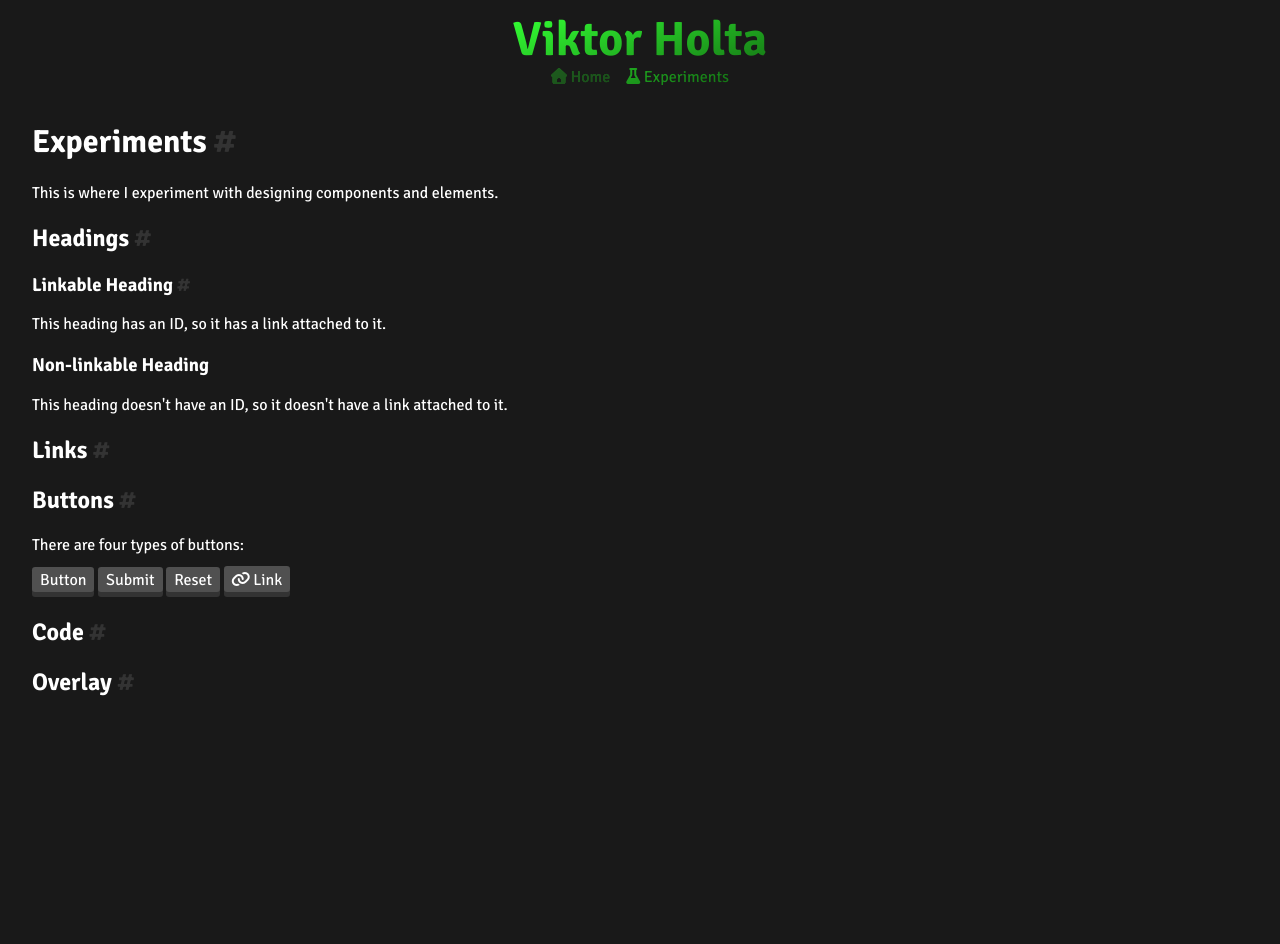
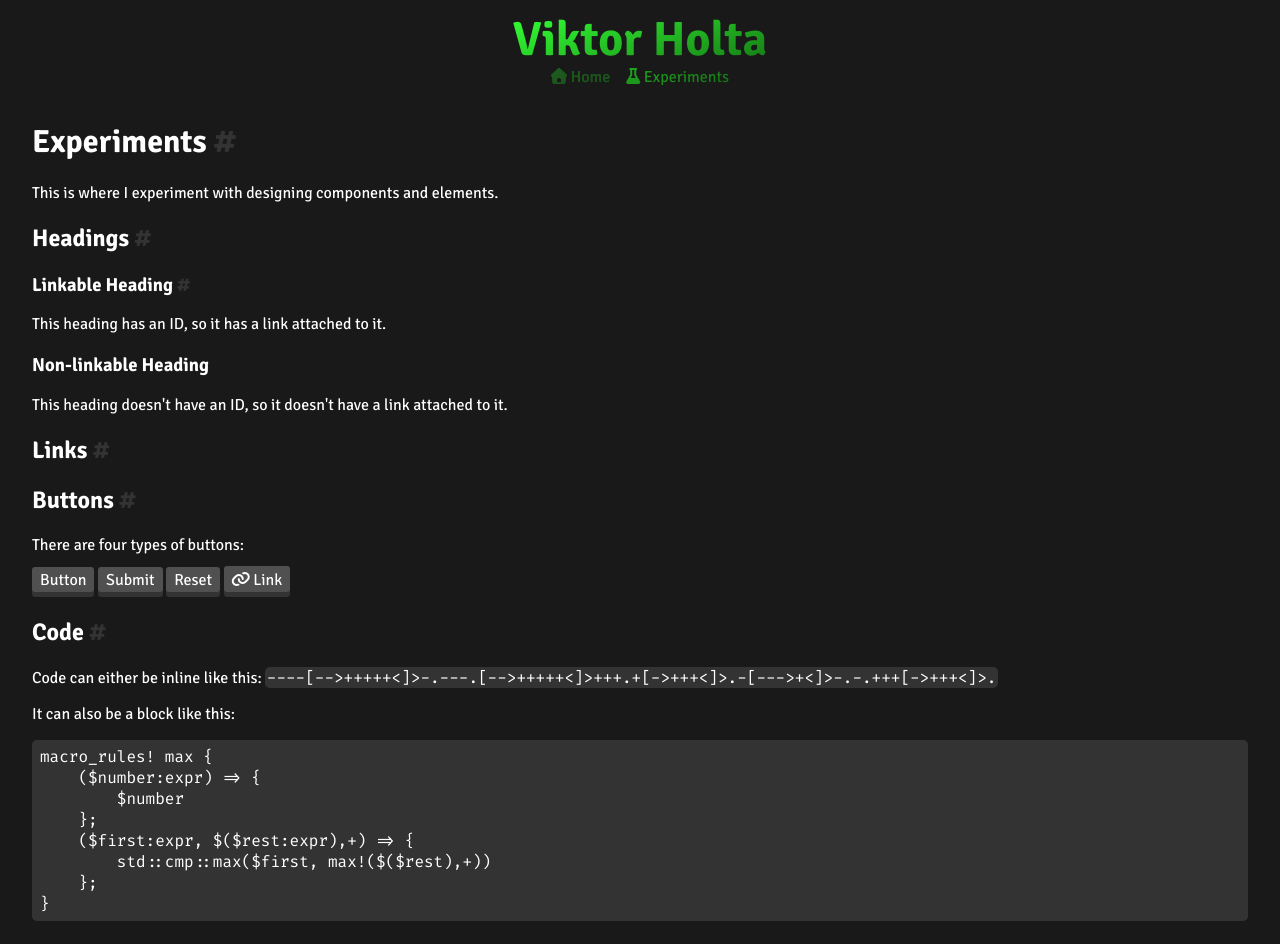
Before and after one commit to parslie/parslie.github.io, a SvelteKit app: page /experiments in a window 1280 px wide. Shown: the top 944 px of the page. Before the commit the page ends 800 px from the top, so only its background shows below. Built offline with nearby package versions, Linux system fonts and the light colour scheme.

Commit message:
Create code component

```diff
--- /dev/null
+++ b/src/lib/components/Code.svelte
@@ -0,0 +1,46 @@
+<script lang="ts">
+	type CodeProps = {
+		content: string;
+		disableLigatures?: boolean;
+		isBlock?: boolean;
+	};
+
+	const { content, disableLigatures, isBlock }: CodeProps = $props();
+
+	const trimmedContent = $derived(content.replace(/^[ \t]*\n/, "").replace(/\n[ \t]*$/, ""));
+</script>
+
+{#if isBlock}
+	<pre class={["block", disableLigatures && "no-ligatures"]}><code>{trimmedContent}</code></pre>
+{:else}
+	<code class={["inline", disableLigatures && "no-ligatures"]}>{content}</code>
+{/if}
+
+<style lang="scss">
+	@use "$lib/styles/color";
+
+	.block,
+	.inline {
+		border-radius: 0.3rem;
+		background-color: color.$gray;
+		font-family: "Fira Code", monospace;
+		overflow: scroll;
+
+		&.no-ligatures {
+			font-variant-ligatures: none;
+		}
+	}
+
+	.inline {
+		padding: 0 0.1rem;
+	}
+
+	.block {
+		padding: 0.4rem 0.5rem;
+
+		code {
+			padding: 0;
+			font-family: inherit;
+		}
+	}
+</style>
--- a/src/routes/experiments/+page.svelte
+++ b/src/routes/experiments/+page.svelte
@@ -1,6 +1,7 @@
 <script lang="ts">
 	import { resolve } from "$app/paths";
 	import Button from "$lib/components/Button.svelte";
+	import Code from "$lib/components/Code.svelte";
 	import Heading from "$lib/components/Heading.svelte";
 	import PageHead from "$lib/components/PageHead.svelte";
 </script>
@@ -30,5 +31,24 @@
 </div>
 
 <Heading level={2} content="Code" />
+<p>
+	Code can either be inline like this:
+	<Code
+		disableLigatures
+		content="----[-->+++++<]>-.---.[-->+++++<]>+++.+[->+++<]>.-[--->+<]>-.-.+++[->+++<]>." />
+</p>
+<p>It can also be a block like this:</p>
+<Code
+	isBlock
+	content={`
+macro_rules! max {
+    ($number:expr) => {
+        $number
+    };
+    ($first:expr, $($rest:expr),+) => {
+        std::cmp::max($first, max!($($rest),+))
+    };
+}
+	`} />
 
 <Heading level={2} content="Overlay" />
```
Also changed, not shown: src/lib/styles/default.scss (+0 -20 lines).
